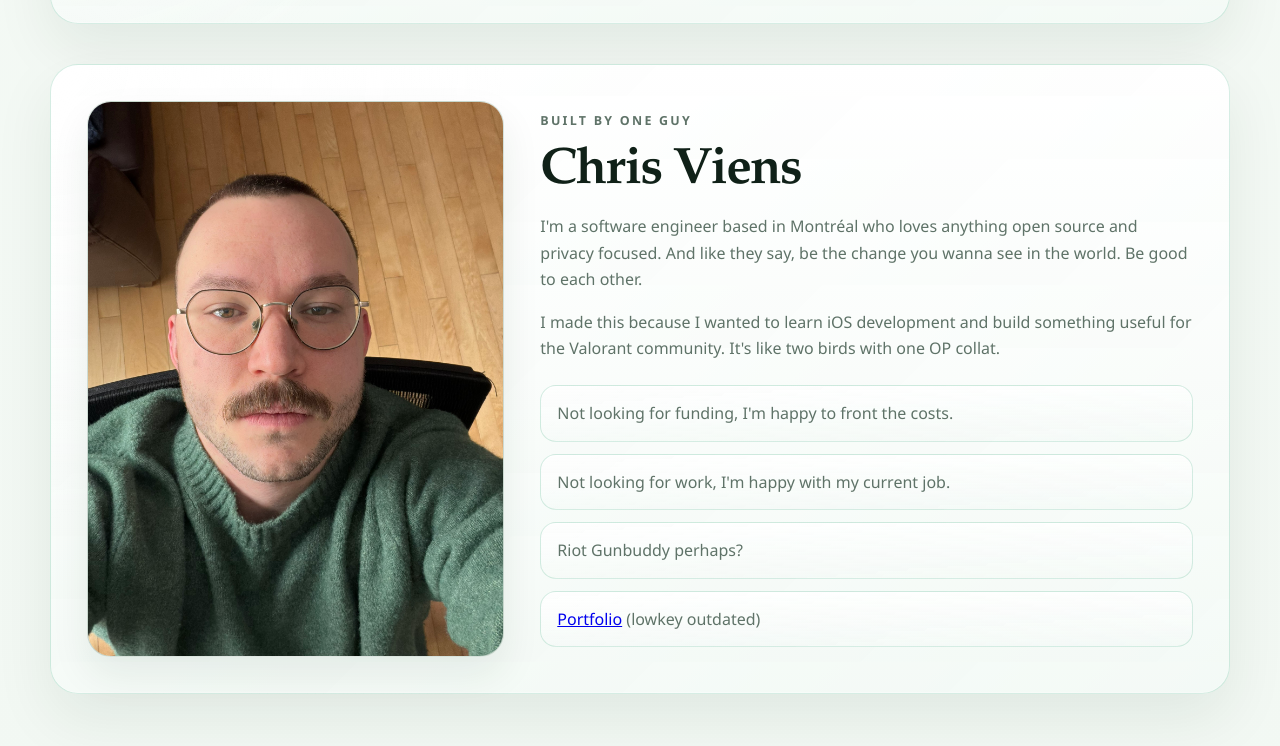
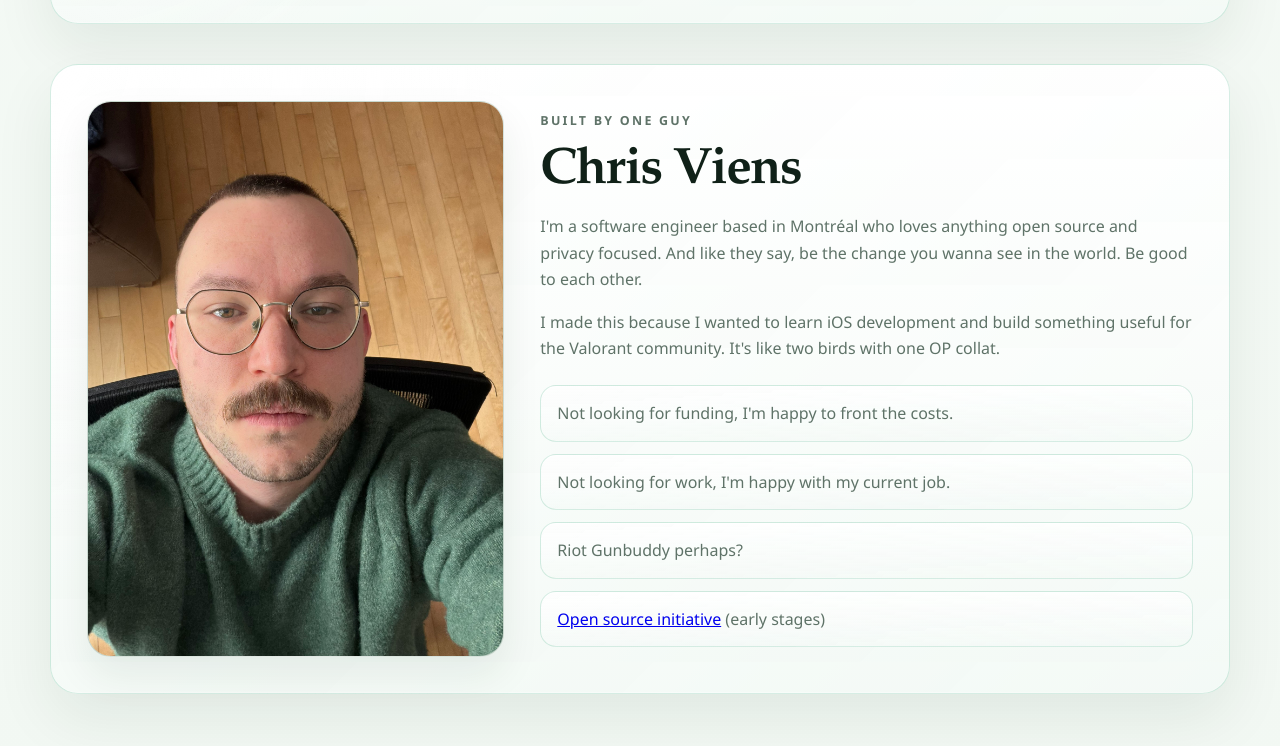
Before and after one commit to Kristouillle/ValorantLockScreen, a plain HTML site: page website/index.html in a window 1280 px wide. Shown: the part 2732-3478 px from the top of the page. Drawn offline with Linux system fonts and the light colour scheme.

Commit message:
link update

```diff
--- a/website/index.html
+++ b/website/index.html
@@ -267,7 +267,7 @@
             <p>Not looking for funding, I'm happy to front the costs.</p>
             <p>Not looking for work, I'm happy with my current job.</p>
             <p>Riot Gunbuddy perhaps?</p>
-            <p><a href="https://chris.kshtech.ca" target="_blank" rel="noopener">Portfolio</a> (lowkey outdated)</p>
+            <p><a href="https://bestafter.ca" target="_blank" rel="noopener">Open source initiative</a> (early stages)</p>
           </div>
         </div>
       </section>
```
